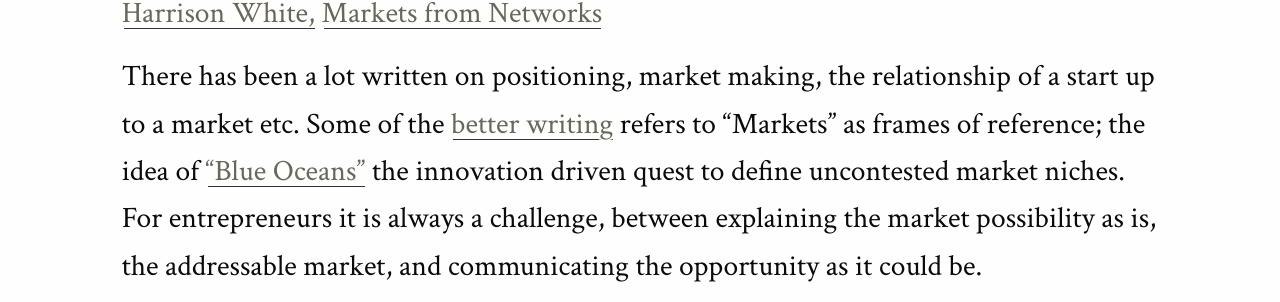
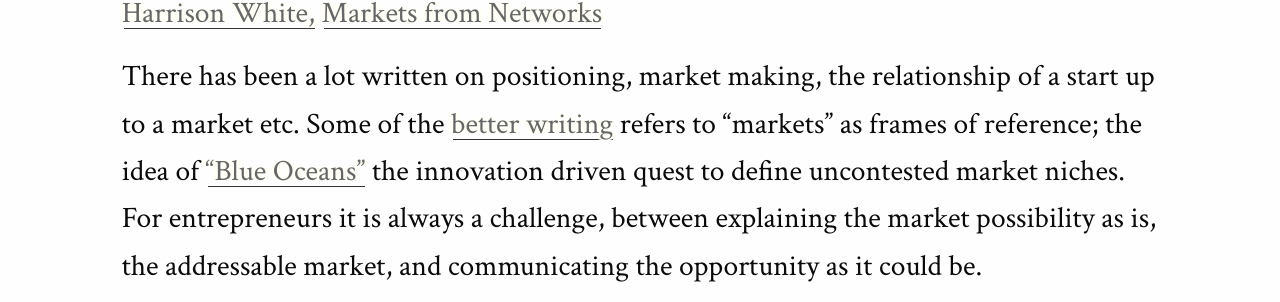
Before and after one commit to somatisch/somatisch-site, a Jekyll site: the page built from _posts/2017-03-20-value-chain.md, in a window 1280 px wide and 900 px high, scrolled down 345 px. Shown: the part 155-457 px from the top of the window. Built offline with Jekyll 4.4.1, drawn with Linux system fonts in a browser that asks for light colours; nearby versions of some CDN libraries.

```diff
--- a/_posts/2017-03-20-value-chain.md
+++ b/_posts/2017-03-20-value-chain.md
@@ -9,7 +9,7 @@ tag: explorations
 [Harrison White,](http://sociology.columbia.edu/node/170)
 [Markets from Networks](http://press.princeton.edu/titles/7207.html)
 
-There has been a lot written on positioning, market making, the relationship of a start up to a market etc. Some of the [better writing](https://hackernoon.com/obviously-awesome-a-product-positioning-exercise-604e8ced841e#.u5x18i3gb) refers to "Markets" as frames of reference; the idea of ["Blue Oceans"](https://www.blueoceanstrategy.com/) the innovation driven quest to define uncontested market niches. For entrepreneurs it is always a challenge, between explaining the market possibility as is, the addressable market, and communicating the opportunity as it could be.
+There has been a lot written on positioning, market making, the relationship of a start up to a market etc. Some of the [better writing](https://hackernoon.com/obviously-awesome-a-product-positioning-exercise-604e8ced841e#.u5x18i3gb) refers to "markets" as frames of reference; the idea of ["Blue Oceans"](https://www.blueoceanstrategy.com/) the innovation driven quest to define uncontested market niches. For entrepreneurs it is always a challenge, between explaining the market possibility as is, the addressable market, and communicating the opportunity as it could be.
 
 But the idea of a possible market itself, is easy when compared to outlining a map for execution, aligning teams to drive toward a goal, and realizing market potential.
 
```
